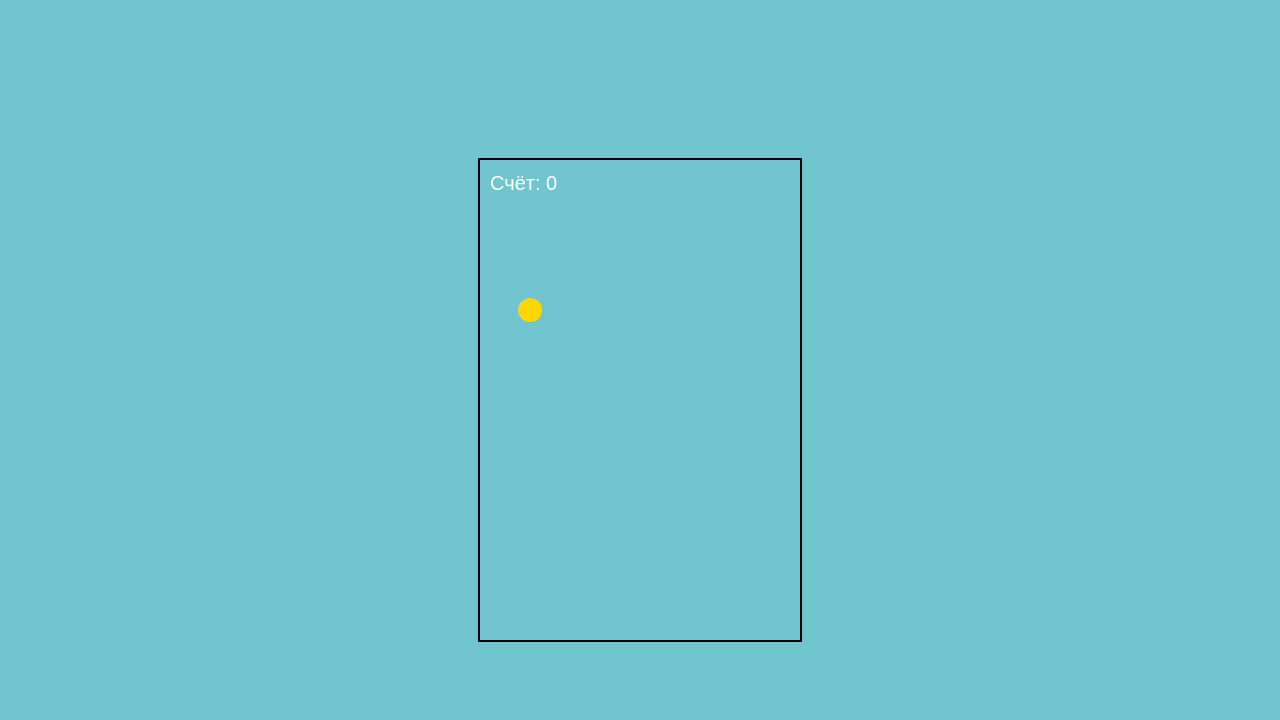
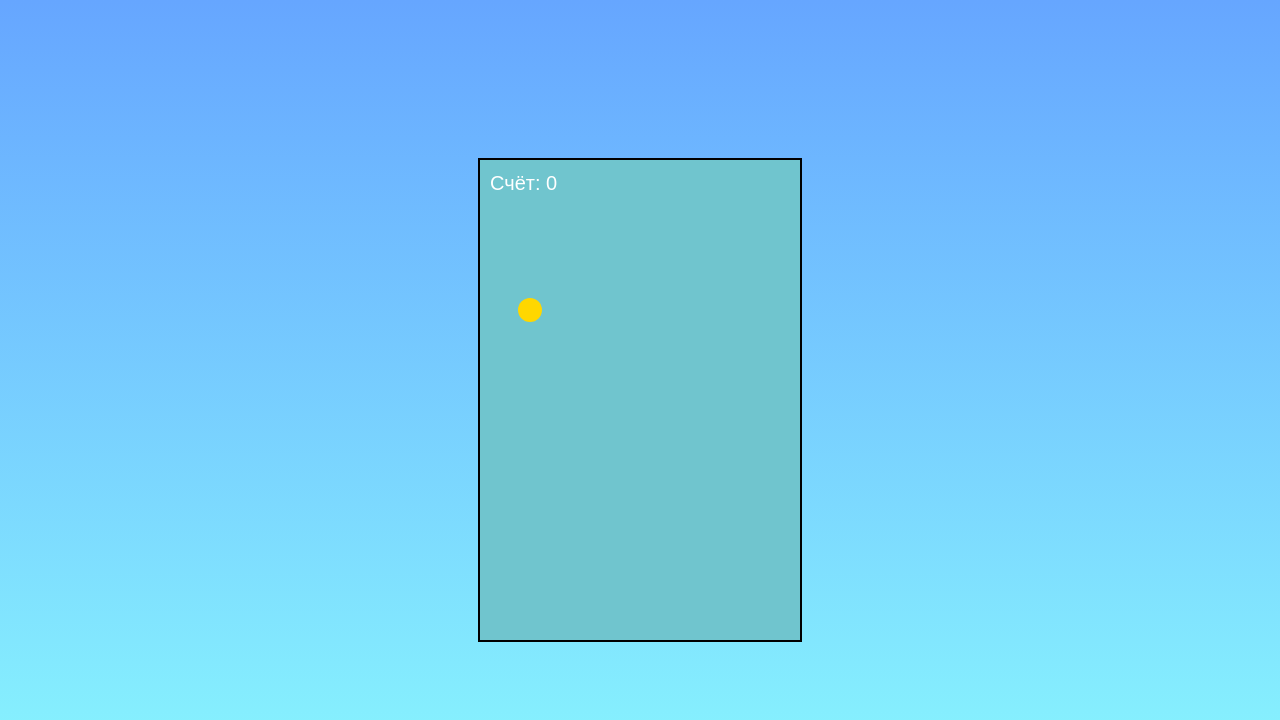
Before and after one commit to Almag3000/flappybird-telegram, a plain HTML site: page index.html in a window 1280 px wide. Drawn offline with Linux system fonts and the light colour scheme.

Commit message:
third commit

```diff
--- a/style.css
+++ b/style.css
@@ -1,6 +1,6 @@
 body {
     margin: 0;
-    background: #70c5ce;
+    background: linear-gradient(to top, #89f7fe, #66a6ff);
     display: flex;
     justify-content: center;
     align-items: center;
```
